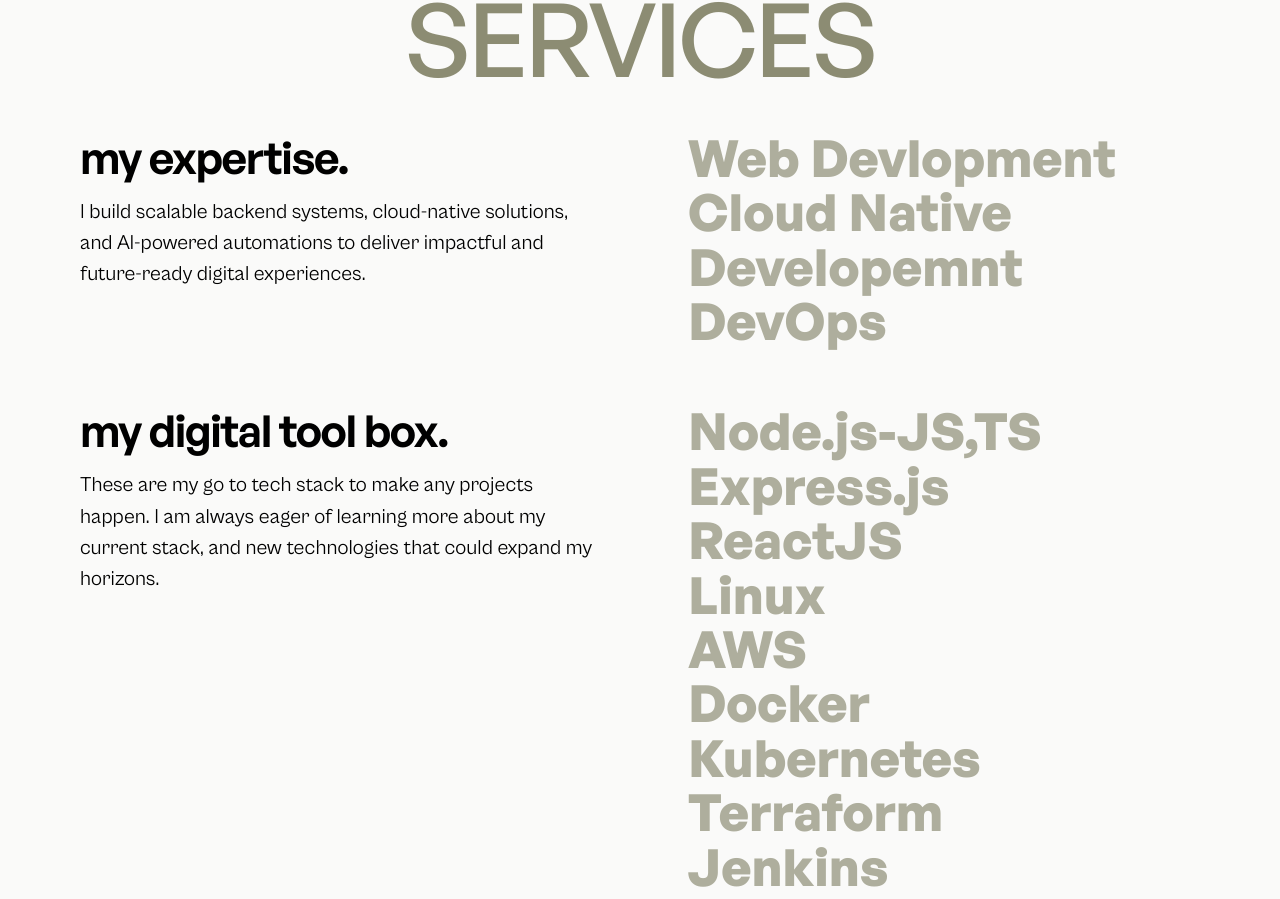
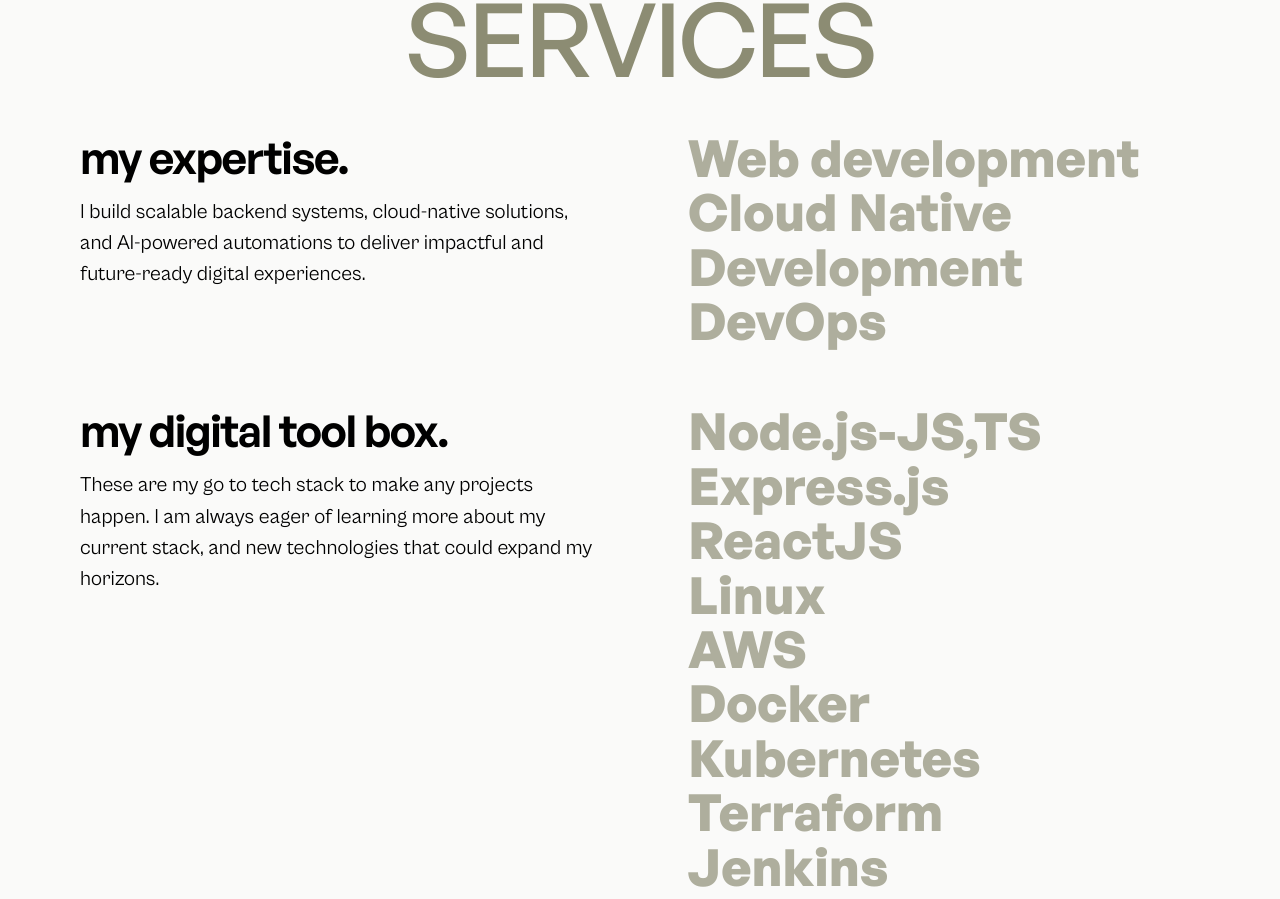
Before and after one commit to i-OmSharma/portFolio, a React (Vite) app: page / in a window 1280 px wide. Shown: the part 2358-3257 px from the top of the page. Built offline with nearby package versions, Linux system fonts and the light colour scheme; a web font is replaced by a local one.

Commit message:
Services edit

```diff
--- a/src/components/homepage/Services.jsx
+++ b/src/components/homepage/Services.jsx
@@ -3,8 +3,8 @@
 
 export default function Services() {
   const expertiseItems = [
-    "Web Devlopment",
-    "Cloud Native Developemnt",
+    "Web development",
+    "Cloud Native Development",
     "DevOps",
   ];
 
```
